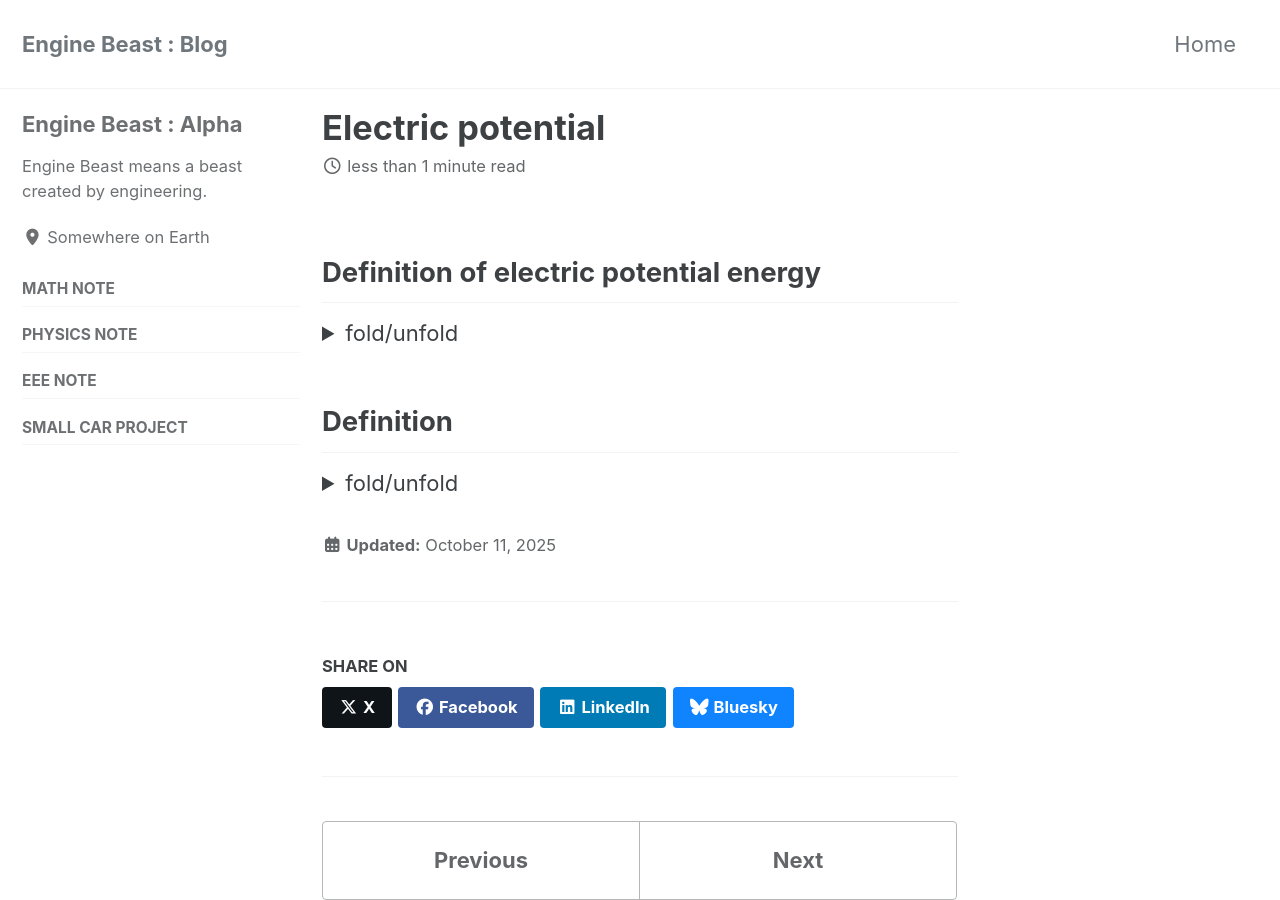
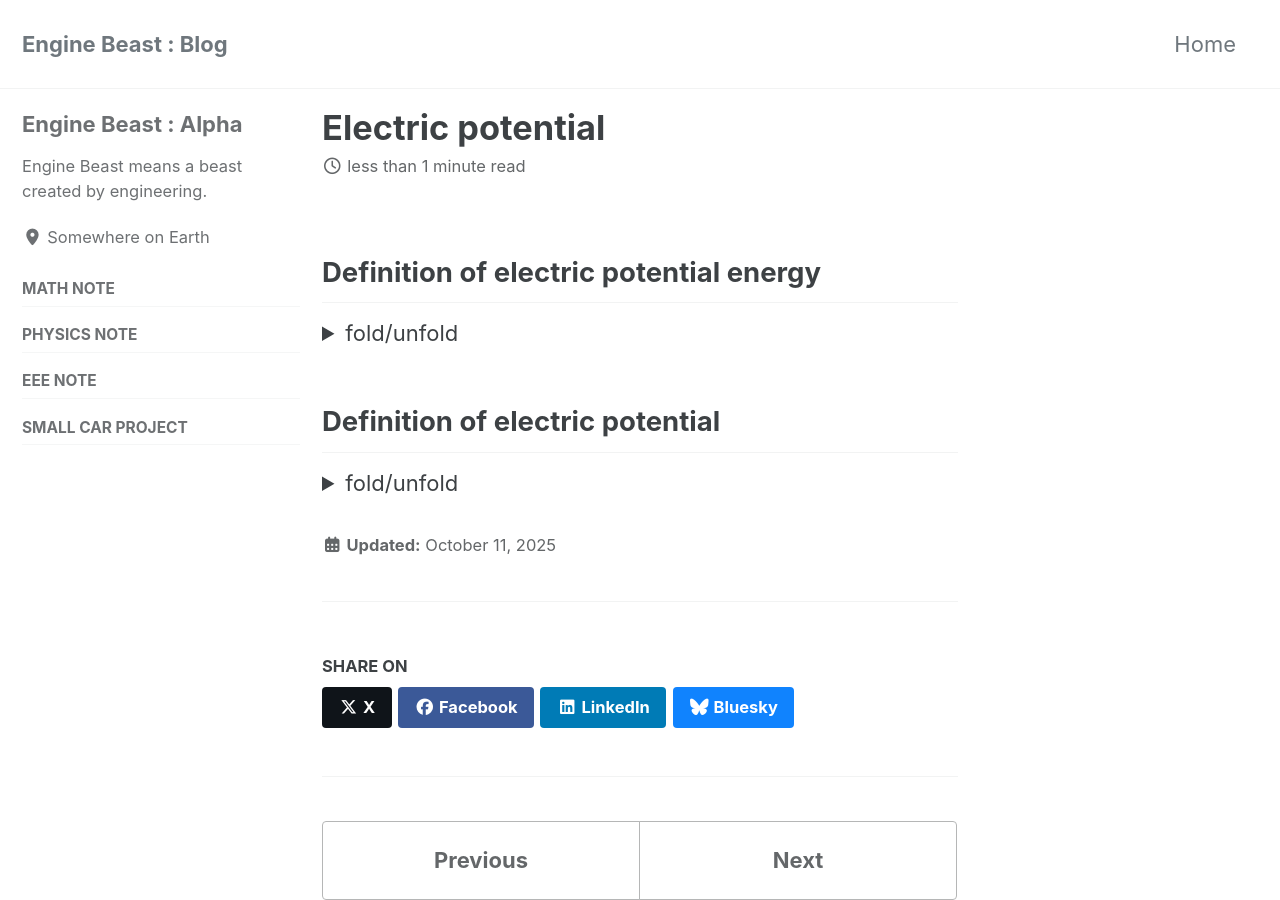
Before and after one commit to enginebeast/enginebeast.github.io, a Jekyll site: the page built from _posts/2025-10-11-electric_potential.html, in a window 1280 px wide and 900 px high. Built offline with Jekyll 4.4.1, drawn with Linux system fonts in a browser that asks for light colours; cached includes are drawn as plain includes.

Commit message:
Add explanation

```diff
--- a/_posts/2025-10-11-electric_potential.html
+++ b/_posts/2025-10-11-electric_potential.html
@@ -28,7 +28,7 @@ use_math: true
     This is similar to how we often use models in physics that ignore friction to simplify problems.
 </details>
 
-<h2>Definition</h2>
+<h2>Definition of electric potential</h2>
 <details>
     <summary>fold/unfold</summary>
     $$
```
Also changed, not shown: other parts of _posts/2025-10-11-electric_potential.html (+2 -0 lines).
